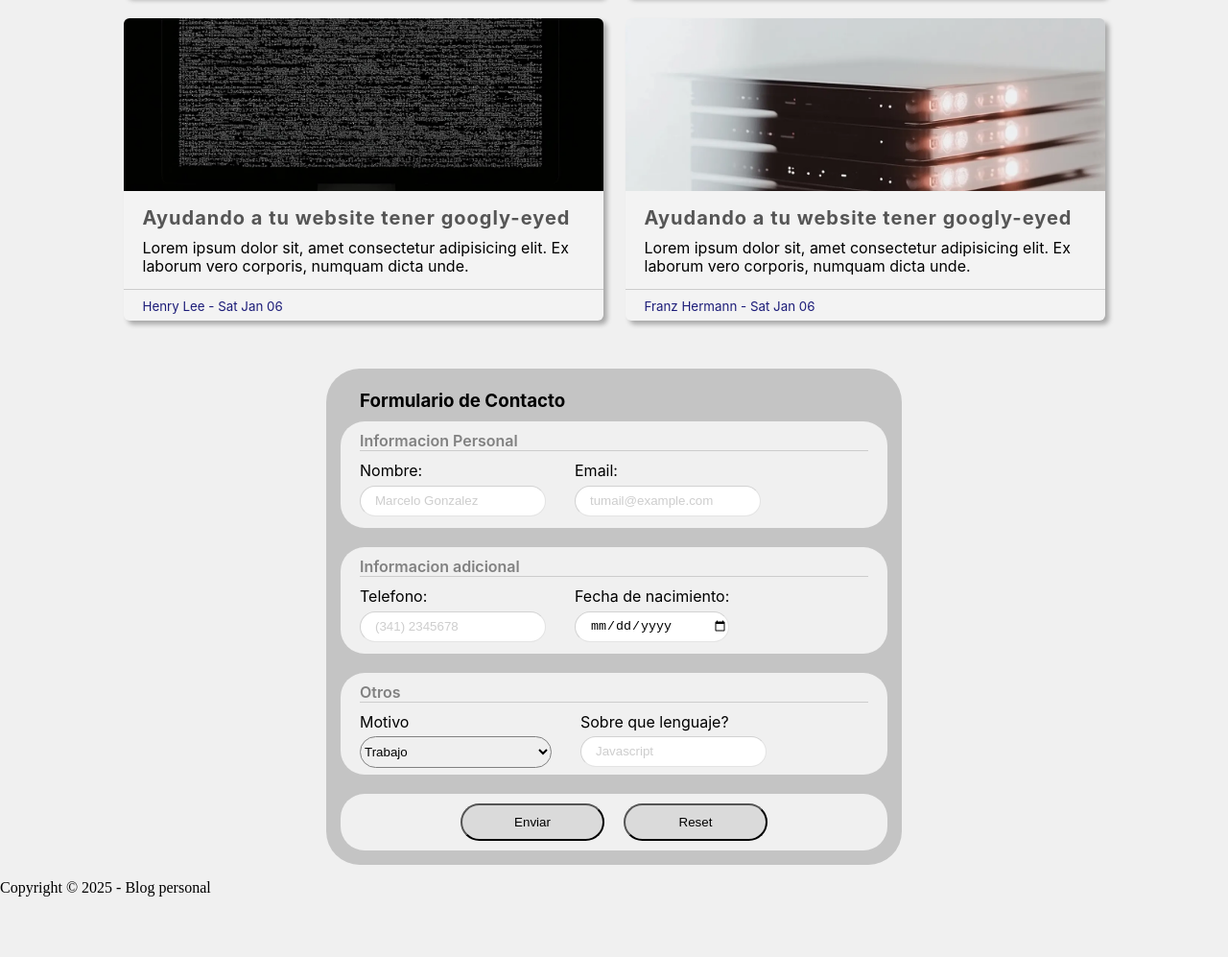
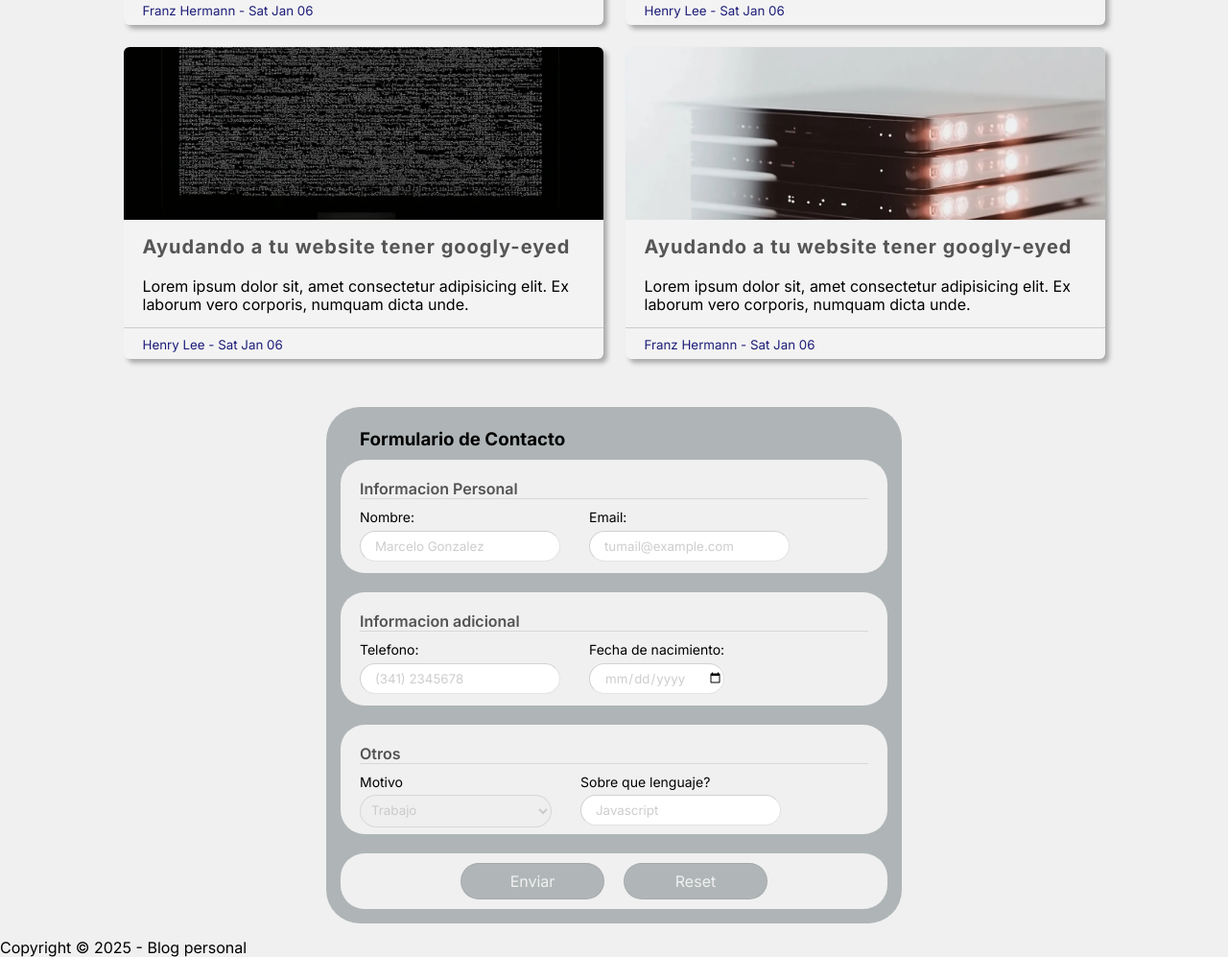
Before and after one commit to nheeL77/blogPractica, a plain HTML site: page index.html in a window 1280 px wide. Shown: the part 956-1953 px from the top of the page at 96% size. Before the commit the page ends 1890 px from the top, so only its background shows below. Drawn offline with Linux system fonts and the light colour scheme.

Commit message:
font, paleta colores

```diff
--- a/index.html
+++ b/index.html
@@ -8,6 +8,9 @@
     <link rel="stylesheet" href="./style.css">
     <script src="./main.js"></script>
     <title>practice.blog</title>
+    <link rel="preconnect" href="https://fonts.googleapis.com">
+    <link rel="preconnect" href="https://fonts.gstatic.com" crossorigin>
+    <link href="https://fonts.googleapis.com/css2?family=Inter:ital,opsz,wght@0,14..32,100..900;1,14..32,100..900&display=swap" rel="stylesheet">
 </head>
 <body>
     <header class="navegacion">
@@ -142,7 +145,7 @@
 
                         <label>
                             <span>Fecha de nacimiento:</span>
-                            <input type="date" name="fechaNacimiento" required>
+                            <input class=date type="date" name="fechaNacimiento" required>
                         </label>
                     </div>
                 </fieldset>
--- a/style.css
+++ b/style.css
@@ -2,10 +2,15 @@
     margin: 0;
     padding: 0;
     box-sizing: border-box;
+    font-family:  "Inter", sans-serif;
 }
 
 :root{
-    --font-family:  Inter, sans-serif;
+    --color-principal: oklch(86.995% 0.0001 271.152);
+    --color-shadow:  rgba(182, 182, 182, 0.784);
+    --color-buttons: rgba(154, 162, 164, 0.754);
+    --color-border:  rgba(128, 128, 128, 0.213);
+    --color-title: rgba(0, 0, 0, 0.654);
 }
 
 body {
@@ -15,11 +20,11 @@ body {
 }
 
 .navegacion {
-    background-color:lightblue;
+    background-color:var(--color-principal);
     display: flex;
     align-items: center;
     justify-content: space-between;
-    font-family: var(--font-family);
+    box-shadow: 0 5px 5px rgba(182, 182, 182, 0.784);
 }
 
 .navegacion h1 {
@@ -35,29 +40,26 @@ nav a {
     text-decoration: none;
 }
 
-nav a:first-child {
-    border-bottom:1px blue solid;
+nav a:hover{
+    border-bottom:1px blue dotted;
 }
 
-nav a:hover{
-    font-size: 17px;
-    border-bottom:1px blue solid;
-}
 nav a:active{
-    background-color: grey;
+    color: grey;
 }
 
 main {
-    font-family:var(--font-family);
     padding: 15px;
     max-width: 1200px;
     margin: 0 auto;
+}
 
+main p {
+    padding-top: 10px;
 }
 
 main > .title {
     font-size: 24px;
-    text-shadow: 2px 0px 0px rgba(105, 105, 105, 0.619);
 }
 
 .description {
@@ -72,18 +74,24 @@ main > .title {
     flex-wrap: wrap;
     gap: 10px 20px;
     padding: 0;
-    margin-block: 30px; /*arriba y abajo*/
+    margin-block: 30px; /*arriba y abajo */
     justify-content: center;
 }
 
 .lista li {
-    background-color: rgba(154, 162, 164, 0.754);
-    color:var(--color-custom, #f0f0f0);
+    background-color: var(--color-buttons);
+    color: #f0f0f0;
     font-weight: 600;
-    letter-spacing: 1.3px;
     padding: 9px 20px;
     border-radius: 40px;
-    border: 2px outset rgba(169, 169, 169, 0.737);
+    border: 2px solid var(--color-border);
+    margin: auto;
+}
+
+.lista li:hover {
+    border: 2px outset rgba(128, 128, 128, 0.654);
+    color: rgba(0, 0, 0, 0.654);
+    cursor: pointer;
 }
 
 #articulos {
@@ -135,16 +143,19 @@ article footer {
 }
 
 .formulario {
-    background-color: oklch(82.032% 0.00009 271.152);
+    background-color: var(--color-buttons);
     border-radius: 35px;
     padding: 15px;
-    font-family: var(--font-family);
     max-width: 600px;
     margin: auto;
 }
 
 .formulario h3 {
     margin: 7px 0 10px 20px;
+}
+
+.formulario span {
+    font-size: 14px;
 }
 
 .formulario form {
@@ -163,8 +174,8 @@ article footer {
 .formulario p {
     margin: 10px 0;
     font-weight: 600;
-    color: #818181;
-    border-bottom: 1px rgba(128, 128, 128, 0.322) inset;
+    color: var(--color-title);
+    border-bottom: 1px var(--color-border) inset;
 }
 
 .formulario label {
@@ -172,14 +183,19 @@ article footer {
     flex-direction: column;
     gap: 6px;
     margin-bottom: 5px;
+    font-size: 14px;
 }
 
 .formulario fieldset input {
     border-radius: 20px;
     height: 25px;
-    border:0.5px rgba(128, 128, 128, 0.213) inset;
+    border:0.5px var(--color-border) inset;
     max-width: 300px;
     padding: 15px 0 15px 15px;
+}
+
+.date {
+    color: rgba(197, 197, 197, 0.858);
 }
 
 .formulario fieldset input::placeholder{
@@ -188,10 +204,11 @@ color: rgba(197, 197, 197, 0.858);
 
 .formulario fieldset select {
     border-radius: 20px;
-    border:0.5px solid gray;
+    border:0.5px solid var(--color-border);
     width: 100%;
     min-width: 200px;
-    padding: 7px 0;
+    padding: 7px 7px;
+    color: rgba(197, 197, 197, 0.858);
 }
 
 .containerForm {
@@ -210,23 +227,31 @@ color: rgba(197, 197, 197, 0.858);
 
 .buttones button {
     margin: 10px 0;
-    padding: 10px 0;
+    padding: 8px 0;
     border-radius: 20px;
     width: 100%;
     max-width: 150px;
-    border:0.5px s gray;
-    background-color: #d0d0d0ae;
+    border:0.5px solid var(--color-border);
+    background-color: var(--color-buttons);
     transition: background-color 200ms ease;
+    color: #f0f0f0;
+    font-size: 16px;
 }
 
-.buttones button:hover{
-    background-color: gray;
+.buttones button[type="submit"]:hover{
+    border: 1px outset rgba(128, 128, 128, 0.654);
+    color: green;
+    cursor: pointer;
+    font-weight: 500;
 }
 
-.buttones button[type="submit"]:active{
-    background-color: rgba(1, 142, 1, 0.643);
+.buttones button[type="reset"]:hover{
+    border: 1px outset rgba(128, 128, 128, 0.654);
+    color: red;
+    cursor: pointer;
+    font-weight: 500;
 }
 
-.buttones button[type="reset"]:active{
-    background-color: rgba(227, 1, 1, 0.764);
+.buttones button:active{
+    background-color: var(--color-border);
 }
```
